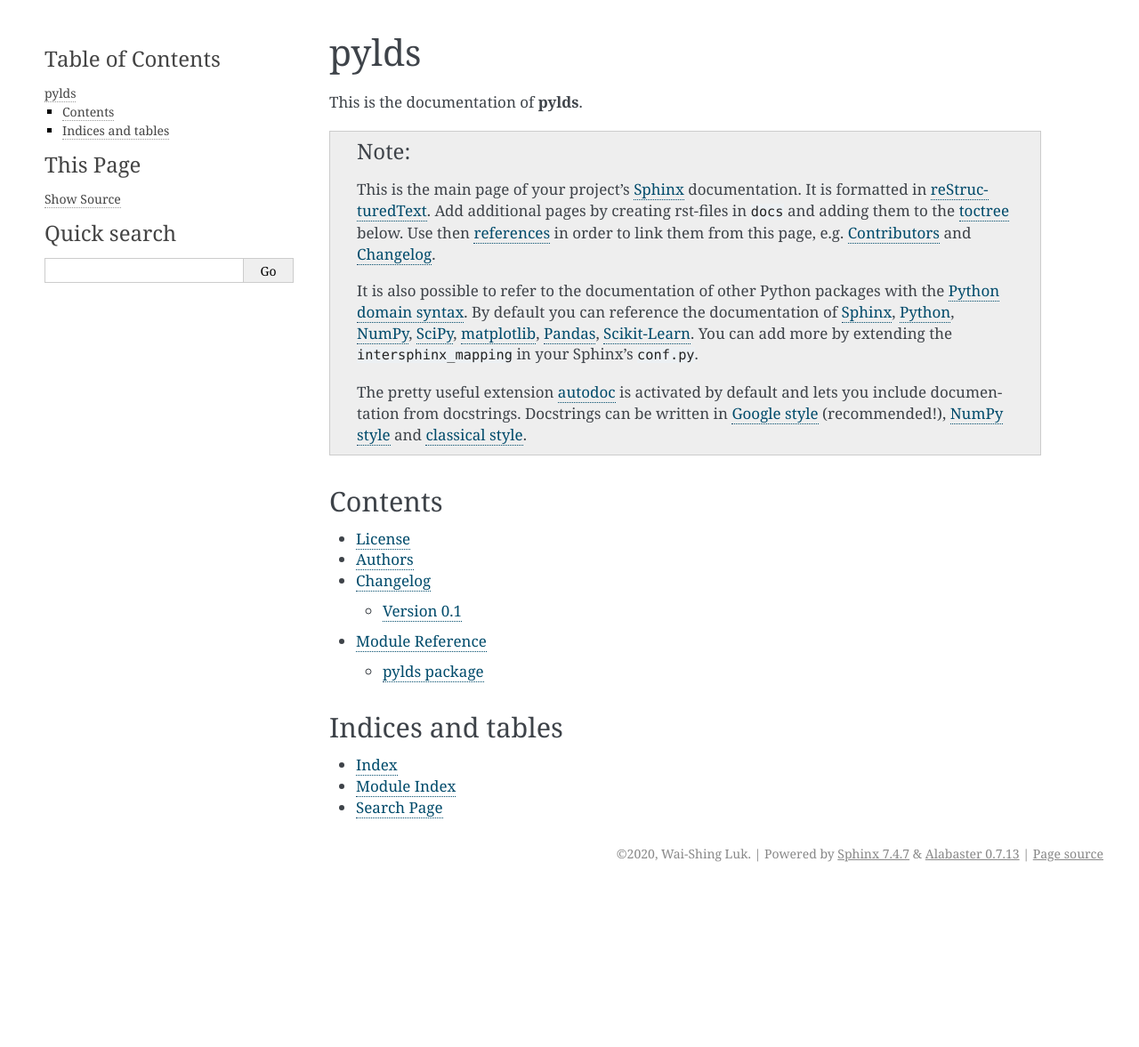
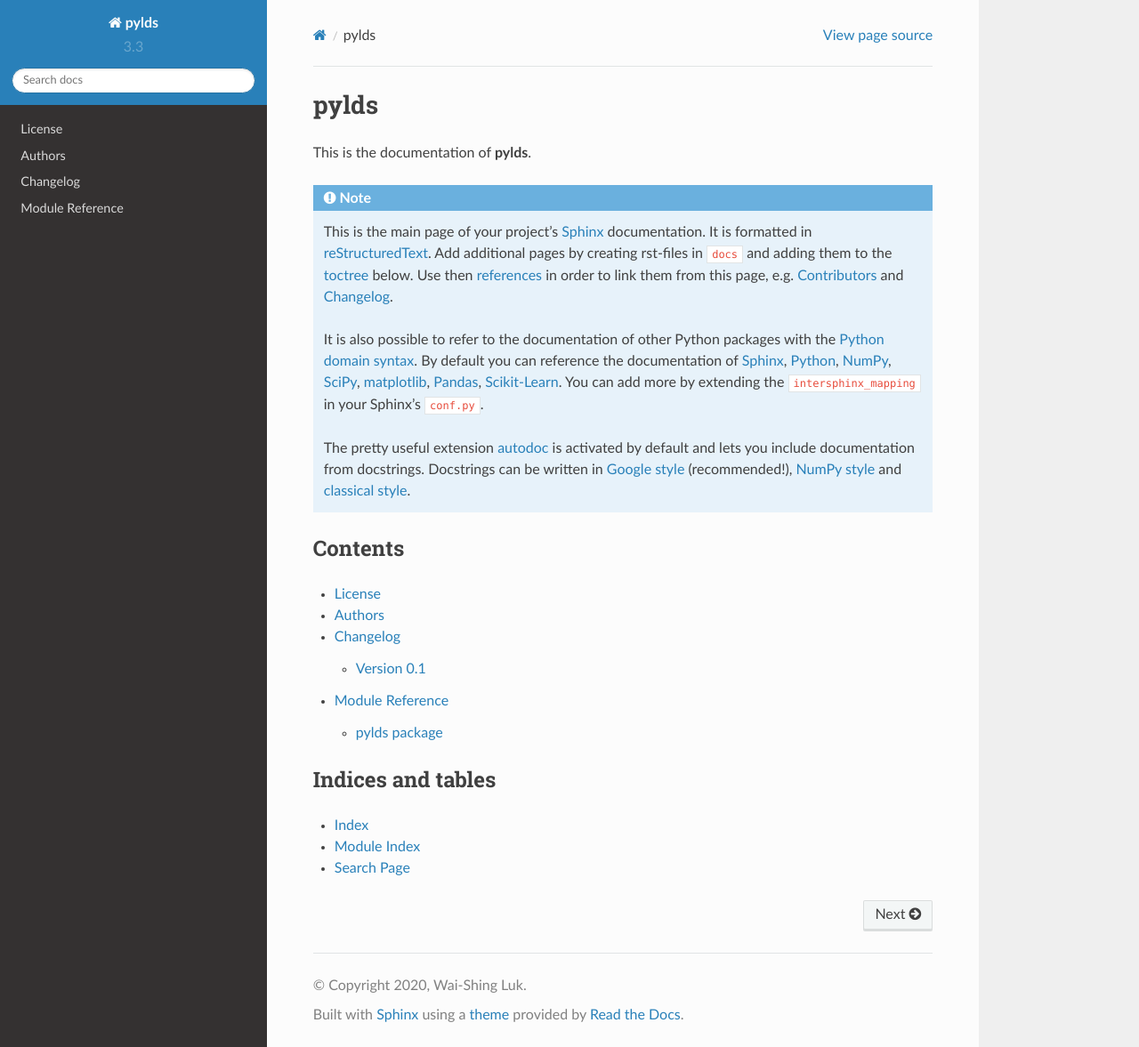
Before and after one commit to luk036/pylds, a Sphinx documentation site: the page built from docs/index.rst, in a window 1280 px wide and 1177 px high. Shown: the whole window at 89% size. Built offline with Sphinx 7.4.7 and the Read the Docs theme 2.0.0, drawn with Linux system fonts in a browser that asks for light colours.

Commit message:
doc theme and minor fix

```diff
--- a/docs/conf.py
+++ b/docs/conf.py
@@ -145,15 +145,16 @@ pygments_style = "sphinx"
 
 # The theme to use for HTML and HTML Help pages.  See the documentation for
 # a list of builtin themes.
-html_theme = "alabaster"
+#html_theme = "alabaster"
+html_theme = 'sphinx_rtd_theme'
 
 # Theme options are theme-specific and customize the look and feel of a theme
 # further.  For a list of options available for each theme, see the
 # documentation.
-html_theme_options = {
-    "sidebar_width": "300px",
-    "page_width": "1200px"
-}
+# html_theme_options = {
+#     "sidebar_width": "300px",
+#     "page_width": "1200px"
+# }
 
 # Add any paths that contain custom themes here, relative to this directory.
 # html_theme_path = []
--- a/setup.cfg
+++ b/setup.cfg
@@ -4,7 +4,7 @@
 
 [metadata]
 name = pylds
-description = Add a short description here!
+description = Low discrepancy Sequence Python Code
 author = Wai-Shing Luk
 author-email = luk036@gmail.com
 license = mit
@@ -75,7 +75,7 @@ extras = True
 # e.g. --cov-report html (or xml) for html/xml output or --junitxml junit.xml
 # in order to write a coverage file that can be read by Jenkins.
 addopts =
-    --cov pylds --cov-report term-missing
+    --cov src
     --verbose
 norecursedirs =
     dist
```
